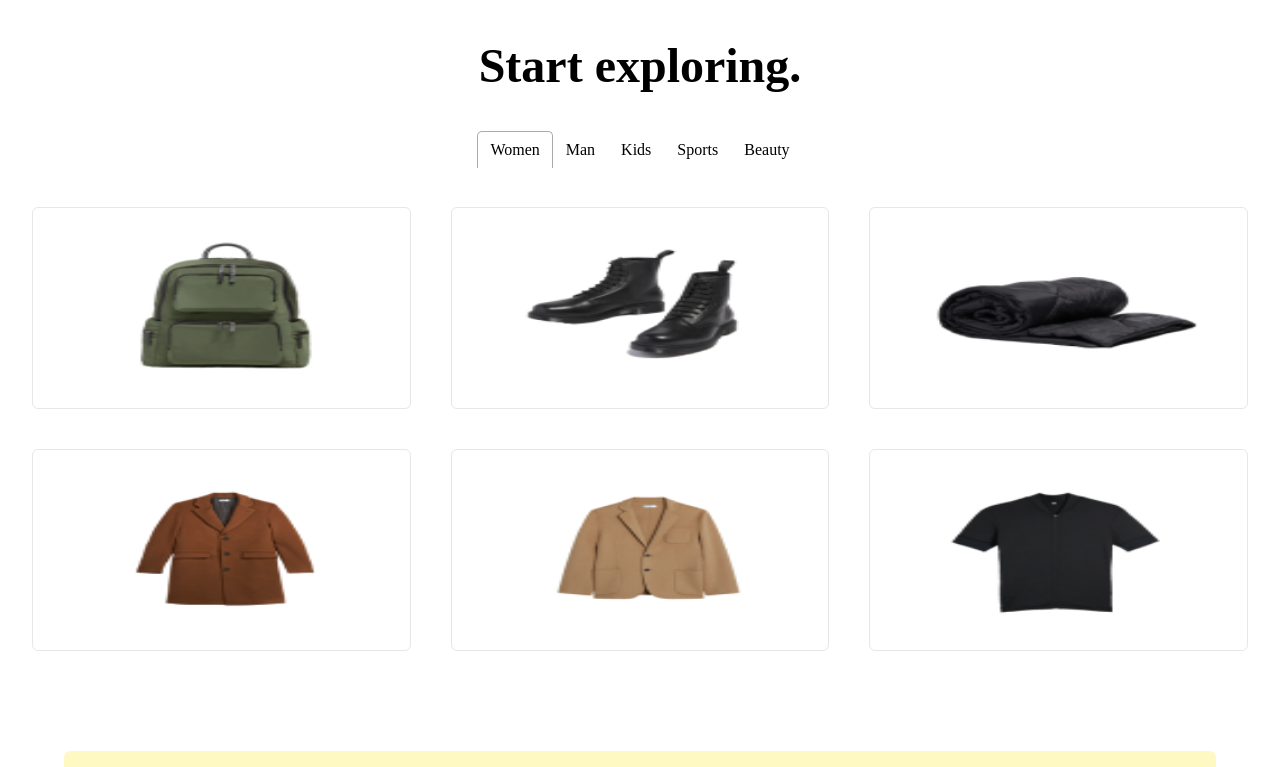
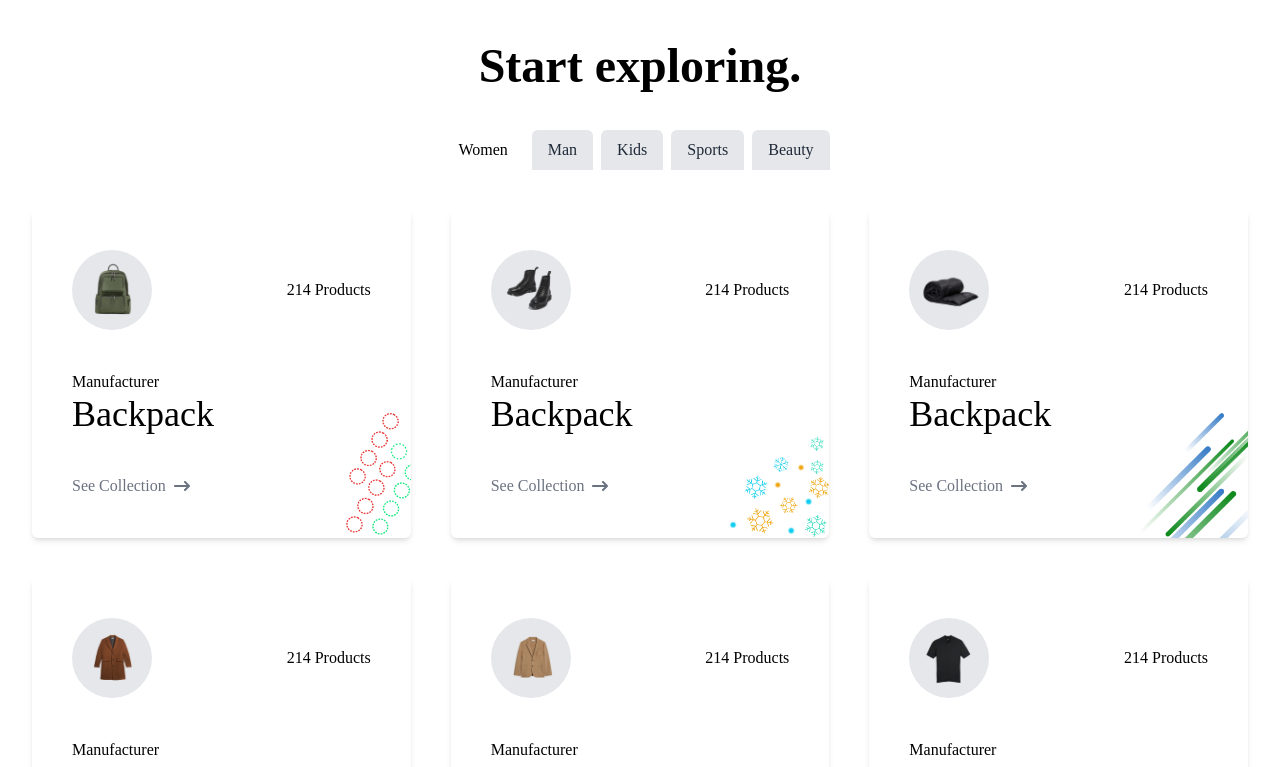
Before and after one commit to mdsajalali/karbar-frontend, a React (Vite) app: page / in a window 1280 px wide. Shown: the part 2460-3227 px from the top of the page. Built offline with nearby package versions, Linux system fonts and the light colour scheme.

Commit message:
projects section completed

```diff
--- a/src/components/ProjectTab.jsx
+++ b/src/components/ProjectTab.jsx
@@ -1,13 +1,34 @@
+import { FaArrowRightLong } from "react-icons/fa6";
+
 const ProjectTab = ({ projects }) => {
   return (
     <>
-      <div className="mt-10 grid grid-cols-1 gap-10 md:grid-cols-2 lg:grid-cols-3 ">
+      <div className="mt-10 grid grid-cols-1 gap-10 md:grid-cols-2 lg:grid-cols-3">
         {projects.map((item) => (
-          <div key={item.id} className="rounded-md   border ">
+          <div
+            key={item.id}
+            className="relative shadow-md rounded-md hover:shadow-xl transition-all cursor-pointer p-10"
+          >
+            <div className="flex items-center  justify-between">
+              <img
+                className="w-20 h-20 rounded-full bg-gray-200"
+                src={item.img}
+                alt=""
+              />
+              <p>{item.products} Products</p>
+            </div>
+            <div className="my-10">
+              <h2>{item.title}</h2>
+              <h1 className="text-2xl md:text-4xl font-medium">{item.name}</h1>
+            </div>
+            <button className="flex items-center gap-2 text-gray-500 transition-all hover:text-[#3abff8]">
+              See Collection <FaArrowRightLong />
+            </button>
             <img
-              className="h-[200px]  w-full  rounded-t-md"
-              src={item.img}
+              src={item.img_bg}
               alt=""
+              className="absolute w-52 bottom-0 right-0"
+              style={{ zIndex: -1 }}
             />
           </div>
         ))}
--- a/src/data/projectData.js
+++ b/src/data/projectData.js
@@ -69,8 +69,8 @@ const projectData = [
 
   {
     id: 7,
-    img: one,
-    img_bg: one_bg,
+    img: six,
+    img_bg: six_bg,
     products: 214,
     title: "Manufacturer",
     name: "Backpack",
@@ -78,6 +78,33 @@ const projectData = [
   },
   {
     id: 8,
+    img: five,
+    img_bg: five_bg,
+    products: 214,
+    title: "Manufacturer",
+    name: "Backpack",
+    category: "man",
+  },
+  {
+    id: 9,
+    img: four,
+    img_bg: four_bg,
+    products: 214,
+    title: "Manufacturer",
+    name: "Backpack",
+    category: "man",
+  },
+  {
+    id: 10,
+    img: three,
+    img_bg: three_bg,
+    products: 214,
+    title: "Manufacturer",
+    name: "Backpack",
+    category: "man",
+  },
+  {
+    id: 11,
     img: two,
     img_bg: two_bg,
     products: 214,
@@ -86,36 +113,9 @@ const projectData = [
     category: "man",
   },
   {
-    id: 9,
-    img: three,
-    img_bg: three_bg,
-    products: 214,
-    title: "Manufacturer",
-    name: "Backpack",
-    category: "man",
-  },
-  {
-    id: 10,
-    img: four,
-    img_bg: four_bg,
-    products: 214,
-    title: "Manufacturer",
-    name: "Backpack",
-    category: "man",
-  },
-  {
-    id: 11,
-    img: five,
-    img_bg: five_bg,
-    products: 214,
-    title: "Manufacturer",
-    name: "Backpack",
-    category: "man",
-  },
-  {
     id: 12,
-    img: six,
-    img_bg: six_bg,
+    img: one,
+    img_bg: one_bg,
     products: 214,
     title: "Manufacturer",
     name: "Backpack",
@@ -179,8 +179,8 @@ const projectData = [
 
   {
     id: 19,
-    img: one,
-    img_bg: one_bg,
+    img: six,
+    img_bg: six_bg,
     products: 214,
     title: "Manufacturer",
     name: "Backpack",
@@ -188,6 +188,33 @@ const projectData = [
   },
   {
     id: 20,
+    img: five,
+    img_bg: five_bg,
+    products: 214,
+    title: "Manufacturer",
+    name: "Backpack",
+    category: "sports",
+  },
+  {
+    id: 21,
+    img: four,
+    img_bg: four_bg,
+    products: 214,
+    title: "Manufacturer",
+    name: "Backpack",
+    category: "sports",
+  },
+  {
+    id: 22,
+    img: three,
+    img_bg: three_bg,
+    products: 214,
+    title: "Manufacturer",
+    name: "Backpack",
+    category: "sports",
+  },
+  {
+    id: 23,
     img: two,
     img_bg: two_bg,
     products: 214,
@@ -196,36 +223,9 @@ const projectData = [
     category: "sports",
   },
   {
-    id: 21,
-    img: three,
-    img_bg: three_bg,
-    products: 214,
-    title: "Manufacturer",
-    name: "Backpack",
-    category: "sports",
-  },
-  {
-    id: 22,
-    img: four,
-    img_bg: four_bg,
-    products: 214,
-    title: "Manufacturer",
-    name: "Backpack",
-    category: "sports",
-  },
-  {
-    id: 23,
-    img: five,
-    img_bg: five_bg,
-    products: 214,
-    title: "Manufacturer",
-    name: "Backpack",
-    category: "sports",
-  },
-  {
     id: 24,
-    img: six,
-    img_bg: six_bg,
+    img: one,
+    img_bg: one_bg,
     products: 214,
     title: "Manufacturer",
     name: "Backpack",
--- a/src/pages/Products.jsx
+++ b/src/pages/Products.jsx
@@ -5,7 +5,7 @@ import projectData from "../data/projectData.js";
 
 const Products = () => {
   const women = projectData.filter((item) => item.category === "women");
-   const man = projectData.filter((item) => item.category === "man");
+  const man = projectData.filter((item) => item.category === "man");
   const kids = projectData.filter((item) => item.category === "kids");
   const sports = projectData.filter((item) => item.category === "sports");
   const beauty = projectData.filter((item) => item.category === "beauty");
@@ -18,12 +18,22 @@ const Products = () => {
 
       <div>
         <Tabs>
-          <TabList className="text-center ">
-            <Tab>Women</Tab>
-            <Tab>Man</Tab>
-            <Tab>Kids</Tab>
-            <Tab>Sports</Tab>
-            <Tab>Beauty</Tab>
+          <TabList className="flex justify-center">
+            <Tab className="cursor-pointer px-4 py-2 bg-gray-200 text-gray-800 rounded-tl-md rounded-tr-md mr-2 transition duration-300 hover:bg-gray-300 focus:outline-none">
+              Women
+            </Tab>
+            <Tab className="cursor-pointer px-4 py-2 bg-gray-200 text-gray-800 rounded-tl-md rounded-tr-md mr-2 transition duration-300 hover:bg-gray-300 focus:outline-none">
+              Man
+            </Tab>
+            <Tab className="cursor-pointer px-4 py-2 bg-gray-200 text-gray-800 rounded-tl-md rounded-tr-md mr-2 transition duration-300 hover:bg-gray-300 focus:outline-none">
+              Kids
+            </Tab>
+            <Tab className="cursor-pointer px-4 py-2 bg-gray-200 text-gray-800 rounded-tl-md rounded-tr-md mr-2 transition duration-300 hover:bg-gray-300 focus:outline-none">
+              Sports
+            </Tab>
+            <Tab className="cursor-pointer px-4 py-2 bg-gray-200 text-gray-800 rounded-tl-md rounded-tr-md mr-2 transition duration-300 hover:bg-gray-300 focus:outline-none">
+              Beauty
+            </Tab>
           </TabList>
           <TabPanel>
             <ProjectTab projects={women} />
```
